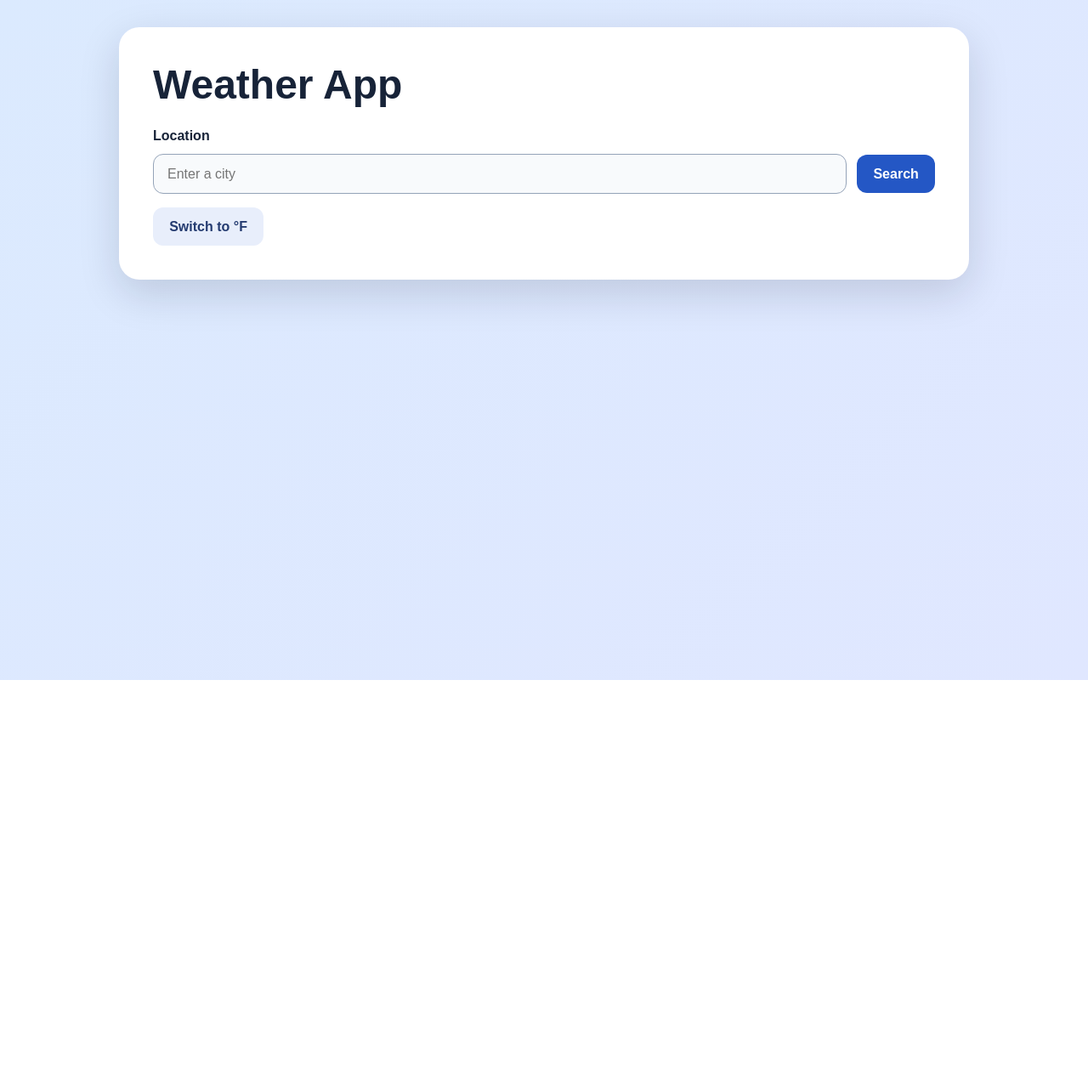
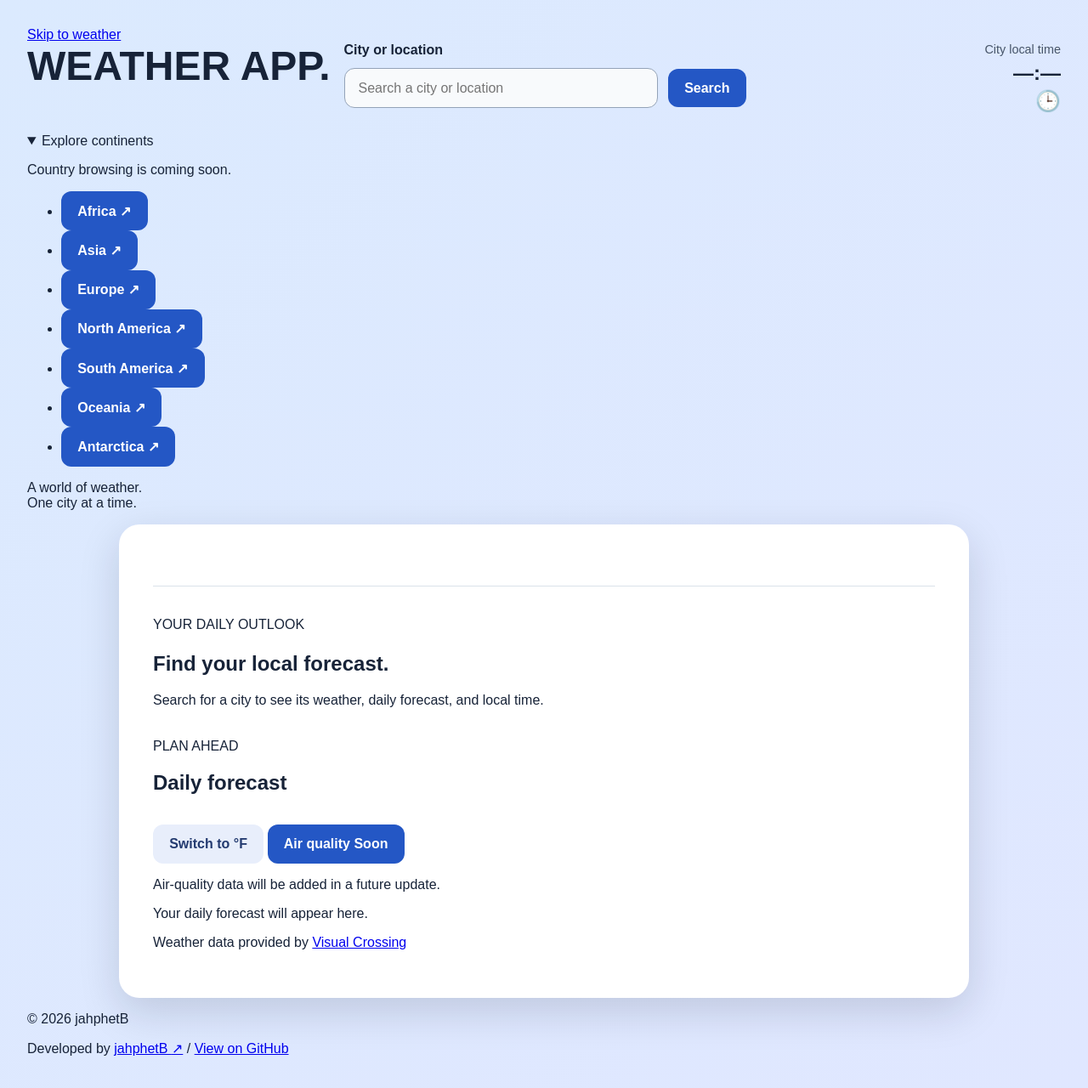
Before and after one commit to jahphetB/weather-app, a website built with webpack: page src/template.html in a window 1280 px wide. Shown: the whole page at 85% size. Before the commit the page ends 800 px from the top, so only its background shows below. Built offline with nearby package versions, Linux system fonts and the light colour scheme.

Commit message:
feat: add dashboard layout structure and footer

```diff
--- a/src/index.js
+++ b/src/index.js
@@ -17,3 +17,4 @@ const app = new AppController({
 });
 
 app.start();
+document.querySelector("#copyright-year").textContent = new Date().getFullYear();
--- a/src/template.html
+++ b/src/template.html
@@ -3,35 +3,76 @@
 <head>
   <meta charset="UTF-8">
   <meta name="viewport" content="width=device-width, initial-scale=1.0">
+  <meta name="description" content="Find current weather and daily forecasts for cities around the world.">
   <title>Weather App</title>
 </head>
 <body>
-  <main>
+  <a class="skip-link" href="#weather-main">Skip to weather</a>
+  <div class="app-shell">
     <header class="page-header">
-      <h1>Weather App</h1>
-
-      <div id="city-clock" hidden>
-        <p id="clock-location"></p>
-        <time id="clock-time"></time>
-        <p id="clock-symbols"></p>
+      <h1 class="wordmark">WEATHER APP<span class="brand-dot" aria-hidden="true">.</span></h1>
+      <form id="weather-form" role="search" aria-label="Find city weather">
+        <label class="visually-hidden" for="location">City or location</label>
+        <input type="search" id="location" name="location" placeholder="Search a city or location" required>
+        <button type="submit">Search</button>
+      </form>
+      <div id="city-clock">
+        <p id="clock-location">City local time</p>
+        <time id="clock-time">—:—</time>
+        <p id="clock-symbols" aria-label="Search for a city to see its local time">🕒</p>
       </div>
     </header>
 
-    <form id="weather-form">
-      <label for="location">Location</label>
-      <input
-        type="text"
-        id="location"
-        name="location"
-        placeholder="Enter a city"
-        required
-      >
-      <button type="submit">Search</button>
-    </form>
-    <button id="unit-toggle" type="button">Switch to °F</button>
-    <p id="weather-error" role="alert"></p>
-    <p id="weather-loading" role="status" hidden>Loading weather…</p>
-    <section id="weather-results" aria-live="polite"></section>
-  </main>
+    <div class="page-body">
+      <aside class="location-sidebar" aria-labelledby="continents-title">
+        <details class="continent-browser" open>
+          <summary id="continents-title">Explore continents</summary>
+          <p class="sidebar-note" id="continent-note">Country browsing is coming soon.</p>
+          <ul class="continent-list" aria-describedby="continent-note">
+            <li><button type="button" disabled>Africa <span aria-hidden="true">↗</span></button></li>
+            <li><button type="button" disabled>Asia <span aria-hidden="true">↗</span></button></li>
+            <li><button type="button" disabled>Europe <span aria-hidden="true">↗</span></button></li>
+            <li><button type="button" disabled>North America <span aria-hidden="true">↗</span></button></li>
+            <li><button type="button" disabled>South America <span aria-hidden="true">↗</span></button></li>
+            <li><button type="button" disabled>Oceania <span aria-hidden="true">↗</span></button></li>
+            <li><button type="button" disabled>Antarctica <span aria-hidden="true">↗</span></button></li>
+          </ul>
+        </details>
+        <p class="sidebar-caption">A world of weather.<br>One city at a time.</p>
+      </aside>
+
+      <main id="weather-main" tabindex="-1">
+        <p id="weather-error" role="alert"></p>
+        <p id="weather-loading" role="status" hidden>Loading weather…</p>
+        <section id="weather-results" aria-live="polite" aria-label="Current weather">
+          <p class="eyebrow">YOUR DAILY OUTLOOK</p>
+          <h2>Find your local forecast.</h2>
+          <p>Search for a city to see its weather, daily forecast, and local time.</p>
+        </section>
+        <section class="forecast" aria-labelledby="forecast-title">
+          <div class="forecast-header">
+            <div>
+              <p class="eyebrow">PLAN AHEAD</p>
+              <h2 id="forecast-title">Daily forecast</h2>
+            </div>
+            <div class="weather-controls" role="group" aria-label="Weather display options">
+              <button id="unit-toggle" type="button">Switch to °F</button>
+              <button id="air-quality-toggle" type="button" disabled aria-describedby="air-quality-note">Air quality <span class="soon-label">Soon</span></button>
+            </div>
+          </div>
+          <p class="visually-hidden" id="air-quality-note">Air-quality data will be added in a future update.</p>
+          <div id="forecast-results">
+            <p class="forecast-empty">Your daily forecast will appear here.</p>
+          </div>
+        </section>
+        <p class="data-credit">Weather data provided by <a href="https://www.visualcrossing.com/" target="_blank" rel="noopener noreferrer">Visual Crossing</a></p>
+      </main>
+    </div>
+
+    <footer class="page-footer">
+      <p>© <span id="copyright-year">2026</span> <span>jahphetB</span></p>
+      <p>Developed by <a href="https://github.com/jahphetB" target="_blank" rel="noopener noreferrer">jahphetB <span aria-hidden="true">↗</span></a> <span class="footer-divider" aria-hidden="true">/</span> <a href="https://github.com/jahphetB/weather-app" target="_blank" rel="noopener noreferrer">View on GitHub</a></p>
+    </footer>
+  </div>
 </body>
 </html>
--- a/src/weather-view.js
+++ b/src/weather-view.js
@@ -9,12 +9,6 @@ function formatTemperature(celsius, unit) {
 }
 
 function createForecast(forecast, unit) {
-	const section = document.createElement("section");
-	section.classList.add("forecast");
-
-	const heading = document.createElement("h3");
-	heading.textContent = "Daily forecast";
-
 	const list = document.createElement("div");
 	list.classList.add("forecast-list");
 
@@ -43,9 +37,7 @@ function createForecast(forecast, unit) {
 		list.append(card);
 	});
 
-	section.append(heading, list);
-
-	return section;
+	return list;
 }
 
 function updateWeatherTheme(icon = "") {
@@ -91,6 +83,6 @@ export function renderWeather(weather, unit) {
     temperature,
     feelsLike,
     description,
-    forecast,
   );
+  document.querySelector("#forecast-results").replaceChildren(forecast);
 }
```
